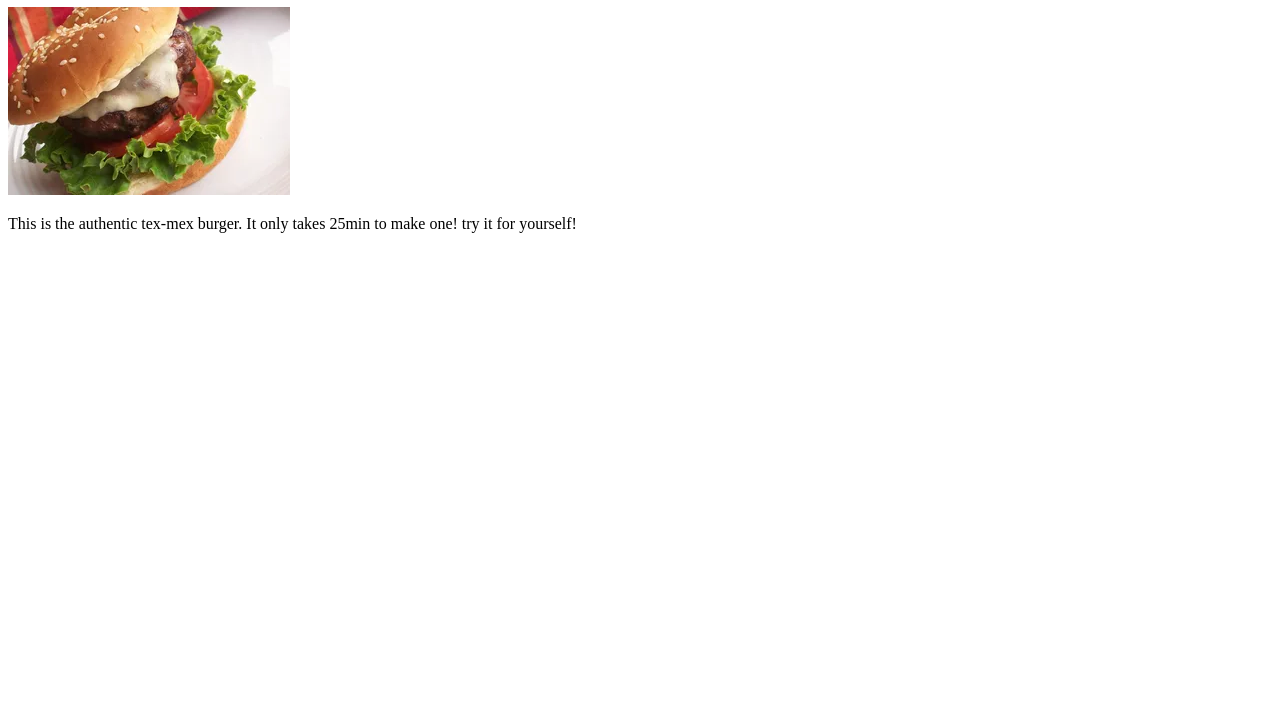
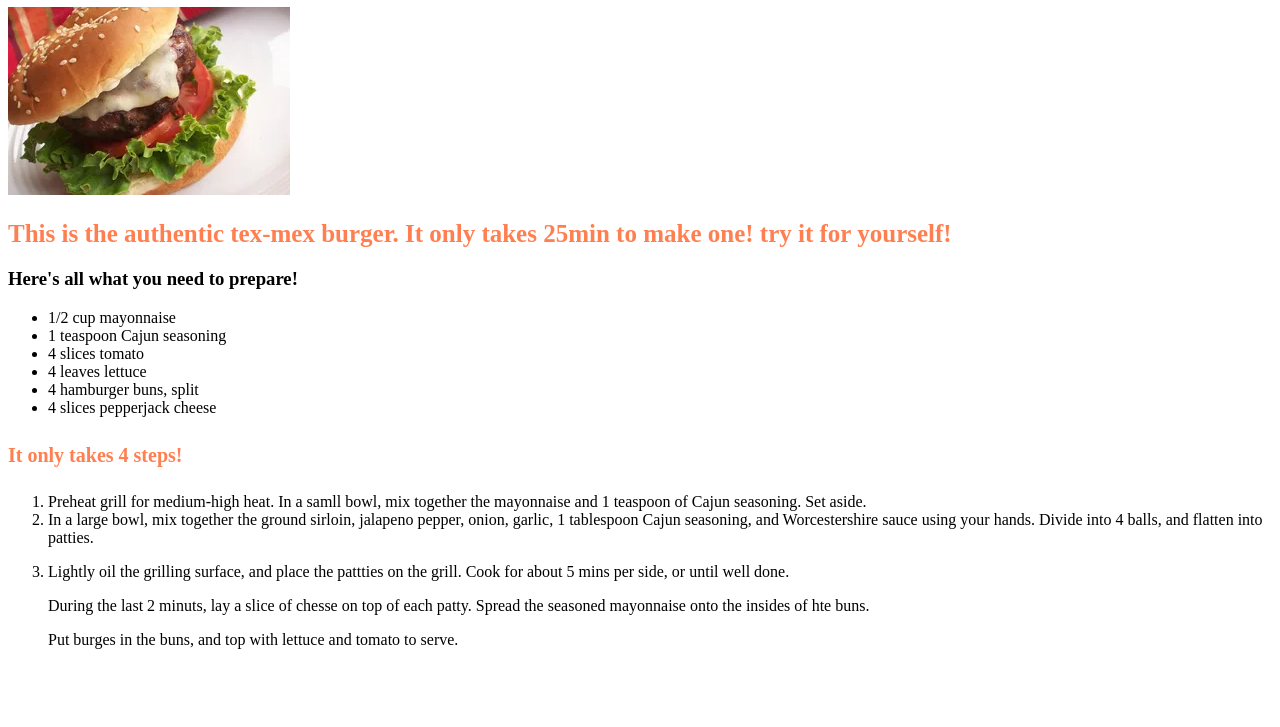
Before and after one commit to SkyMarsh14/odin-recipes, a plain HTML site: page recipes/burger.html in a window 1280 px wide. Shown: the part 73-800 px from the top of the page. Drawn offline with Linux system fonts and the light colour scheme.

Commit message:
Add links to the main index.html
Added new links to the main index.html, added images as well to make it more appearing.
Added detailed description into the main webpage.

```diff
--- a/recipes/burger.html
+++ b/recipes/burger.html
@@ -6,8 +6,58 @@
     <title>Document</title>
 </head>
 <body>
-    <h1>Burger</h1>
+    <h1>Tex-Mex Burger</h1>
     <img src="img/burger-texmex.webp" alt="juicy tex-mex burger.">
-    <p>This is the authentic tex-mex burger. It only takes 25min to make one! try it for yourself!</p>
+    <!--Description title-->
+    <h2>This is the authentic tex-mex burger. It only takes 25min to make one! try it for yourself!</h2>
+
+    <h3>Here's all what you need to prepare!</h3>
+    <ul>
+        <li>
+            1/2 cup mayonnaise
+        </li>
+        <li>
+            1 teaspoon Cajun seasoning
+        </li>
+        <li>
+            4 slices tomato
+        </li>
+        <li>
+            4 leaves lettuce
+        </li>
+        <li>
+            4 hamburger buns, split
+        </li>
+        <li>
+            4 slices pepperjack cheese
+        </li>
+    </ul>
+    <h4> It only takes 4 steps!</h4>
+
+    <ol>
+        <li>
+            Preheat grill for medium-high heat. In a samll bowl, mix together the mayonnaise and 1 teaspoon of Cajun seasoning. Set aside.
+        </li>
+        <li>
+            In a large bowl, mix together the ground sirloin, jalapeno pepper, onion, garlic, 1 tablespoon Cajun seasoning, and Worcestershire sauce using your hands.
+            Divide into 4 balls, and flatten into patties.
+        </li>
+        <li>
+            <p>Lightly oil the grilling surface, and place the pattties on the grill. Cook for about 5 mins per side, or until well done.</p>
+            <p>During the last 2 minuts, lay a slice of chesse on top of each patty. Spread the seasoned mayonnaise onto the insides of hte buns.</p>
+            <p>Put burges in the buns, and top with lettuce and tomato to serve.</p>
+        </li>
+    </ol>
+
+
+    <style>
+    h2{
+        font-size: 25px; color: coral;
+    }
+    h4{
+        font-size: 20px; color:coral
+
+    }
+    </style>
 </body>
 </html>
```
Also changed, not shown: index.html (+11 -2 lines), recipes/all-american-burger-dog.html (added, +28 -0 lines), recipes/img/sadburger.webp (added).
